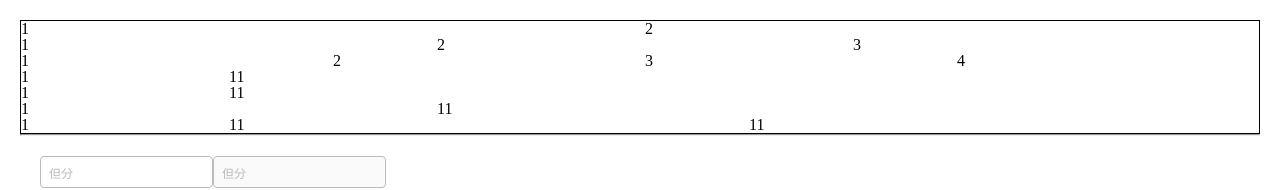
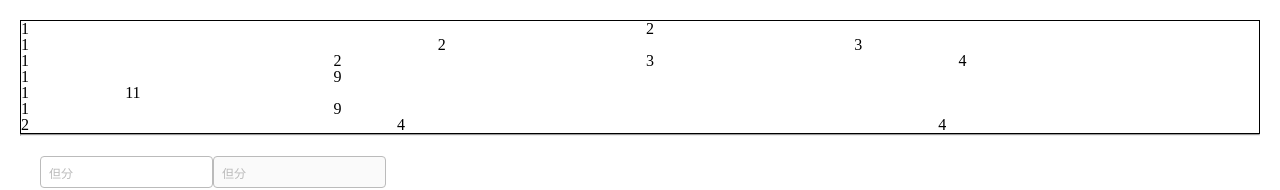
Before and after one commit to Apple-yong/apple-ui, a Vue app: page / in a window 1280 px wide. Shown: the top 190 px of the page. Built offline with nearby package versions, Linux system fonts and the light colour scheme.

Commit message:
no message

```diff
--- a/src/App.vue
+++ b/src/App.vue
@@ -1,37 +1,37 @@
 <template>
     <div id="app">
         <div style="border: 1px solid black;">
-            <g-row gutter="10">
+            <g-row gutter="12">
                 <g-col>1</g-col>
                 <g-col>2</g-col>
             </g-row>
-            <g-row gutter="10">
+            <g-row gutter="12">
                 <g-col>1</g-col>
                 <g-col>2</g-col>
                 <g-col>3</g-col>
             </g-row>
-            <g-row gutter="10">
+            <g-row gutter="12">
                 <g-col>1</g-col>
                 <g-col>2</g-col>
                 <g-col>3</g-col>
                 <g-col>4</g-col>
             </g-row>
-            <g-row gutter="10">
+            <g-row gutter="12">
                 <g-col span="1">1</g-col>
-                <g-col span="8" offset="1">11</g-col>
+                <g-col span="9" offset="2">9</g-col>
             </g-row>
-            <g-row gutter="10">
-                <g-col span="2">1</g-col>
-                <g-col span="8">11</g-col>
+            <g-row gutter="12">
+                <g-col span="1">1</g-col>
+                <g-col span="11">11</g-col>
             </g-row>
-            <g-row gutter="10">
-                <g-col span="2">1</g-col>
-                <g-col span="6" offset="2">11</g-col>
+            <g-row gutter="12">
+                <g-col span="1">1</g-col>
+                <g-col span="9" offset="2">9</g-col>
             </g-row>
-            <g-row gutter="10">
-                <g-col span="1">1</g-col>
-                <g-col span="4" offset="1">11</g-col>
-                <g-col span="4" offset="1">11</g-col>
+            <g-row gutter="12">
+                <g-col span="2">2</g-col>
+                <g-col span="4" offset="2">4</g-col>
+                <g-col span="4" offset="2">4</g-col>
             </g-row>
         </div>
         <hr />
```
